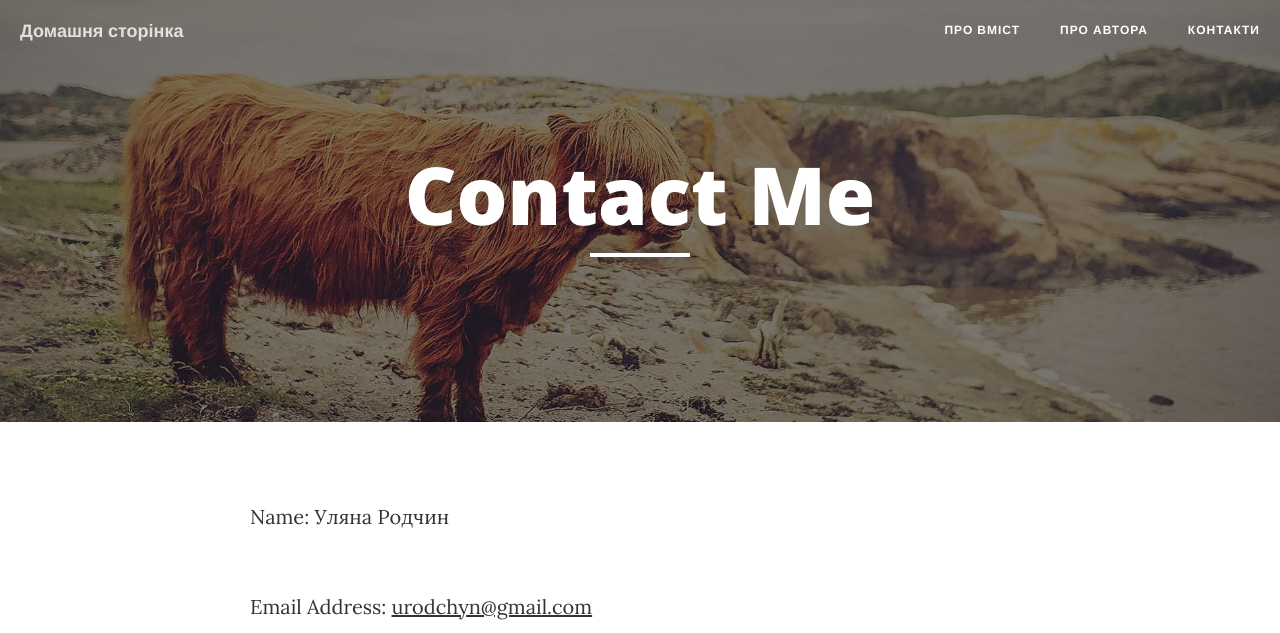
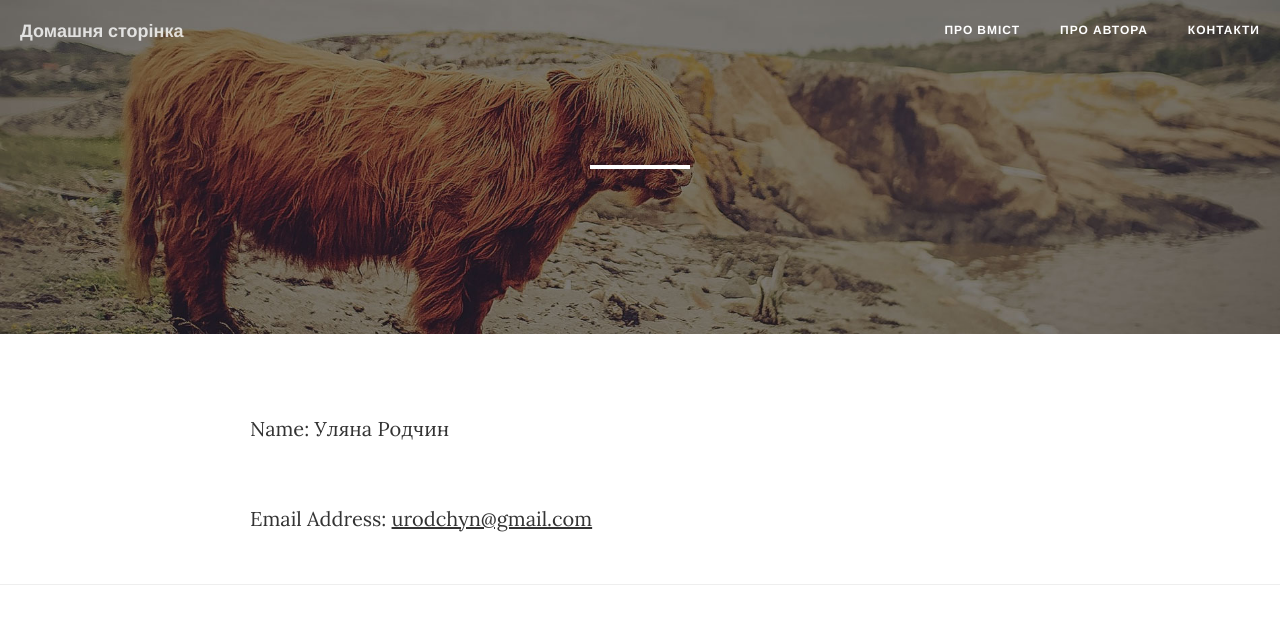
Before and after one commit to urodchyn/project, a website: page contact.html in a window 1280 px wide. Shown: the top 633 px of the page. Drawn offline with nearby package versions, Linux system fonts and the light colour scheme.

Commit message:
Update contact.html

```diff
--- a/contact.html
+++ b/contact.html
@@ -71,8 +71,7 @@
             <div class="row">
                 <div class="col-lg-8 col-lg-offset-2 col-md-10 col-md-offset-1">
                     <div class="page-heading">
-                        <h1>Contact Me</h1>
-                        <hr class="small">
+                                                <hr class="small">
                       </div>
                 </div>
             </div>
```
